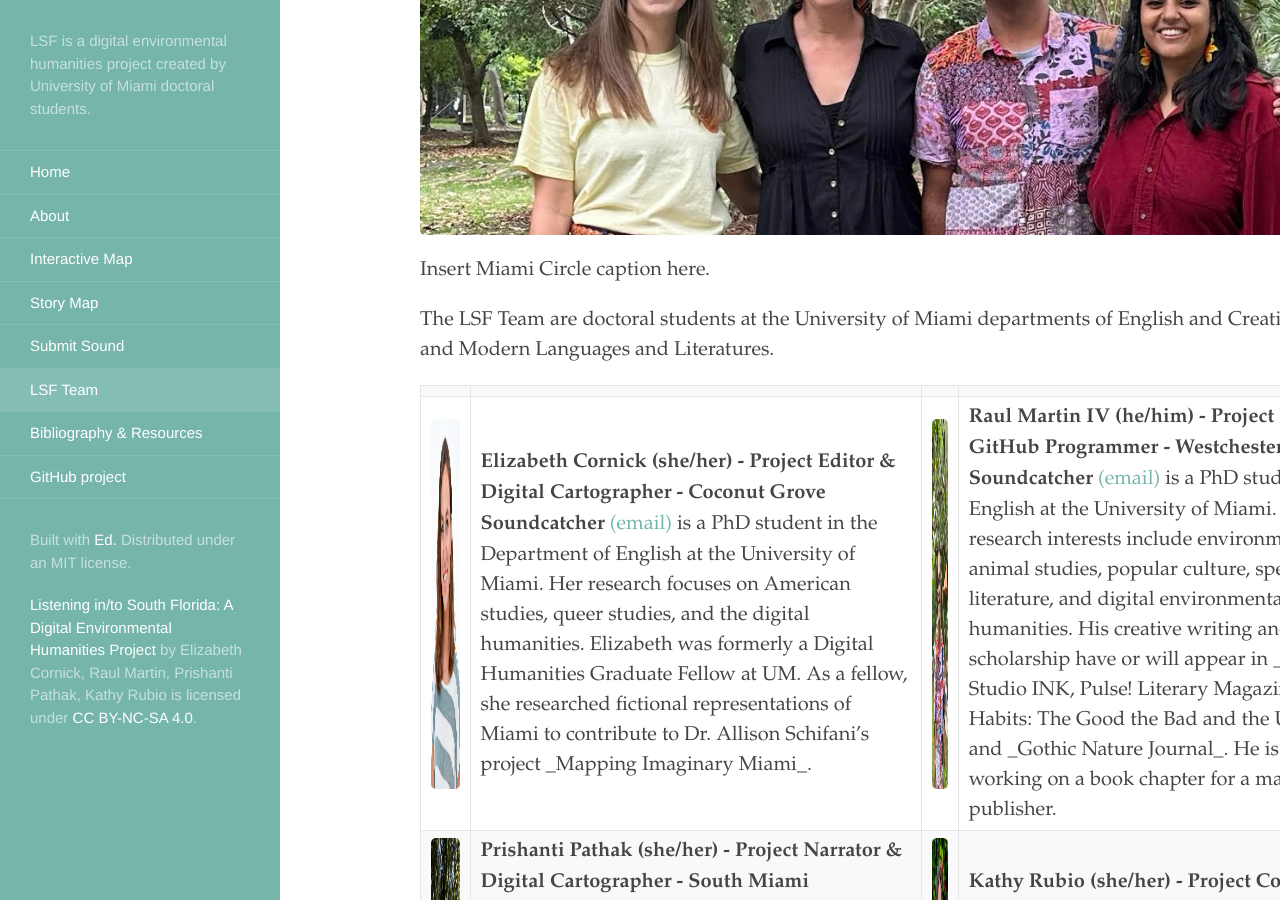
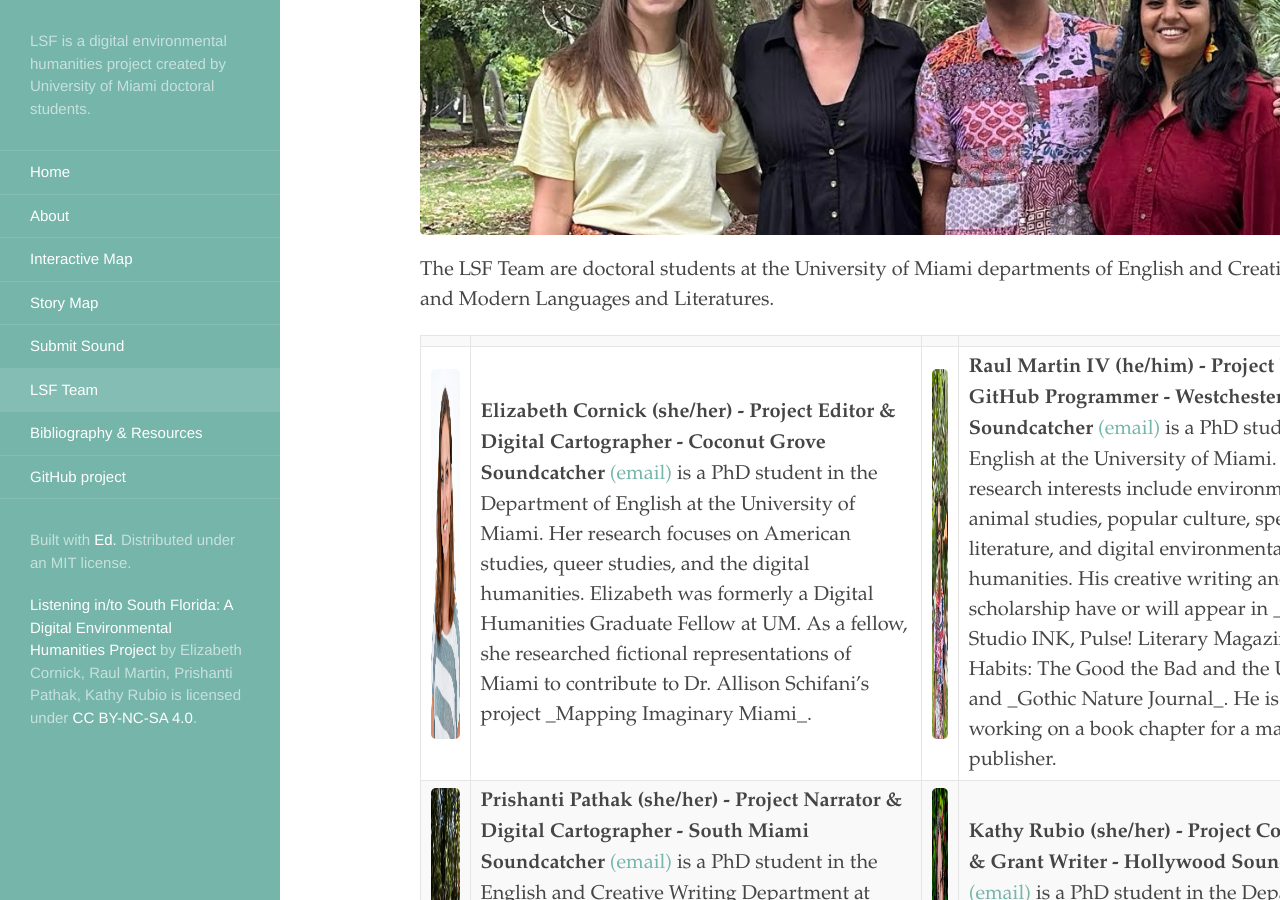
Before and after one commit to rm4-25/lsf_3, a Jekyll site: the page built from LSF Team.html, in a window 1280 px wide and 900 px high, scrolled down 414 px. Built offline with Jekyll 4.4.1, drawn with Linux system fonts in a browser that asks for light colours.

Commit message:
Update LSF Team.html

```diff
--- a/LSF Team.html
+++ b/LSF Team.html
@@ -6,10 +6,6 @@ order: 6
 
 
 <img src="https://github.com/rm4-25/lsf_3/blob/main/assets/group%20photo_original.jpg?raw=true"/>
-
-<p>
-Insert Miami Circle caption here.
-</p>
 
 <p>
 	The LSF Team are doctoral students at the University of Miami departments of English and Creative Writing and Modern Languages and Literatures.
```
